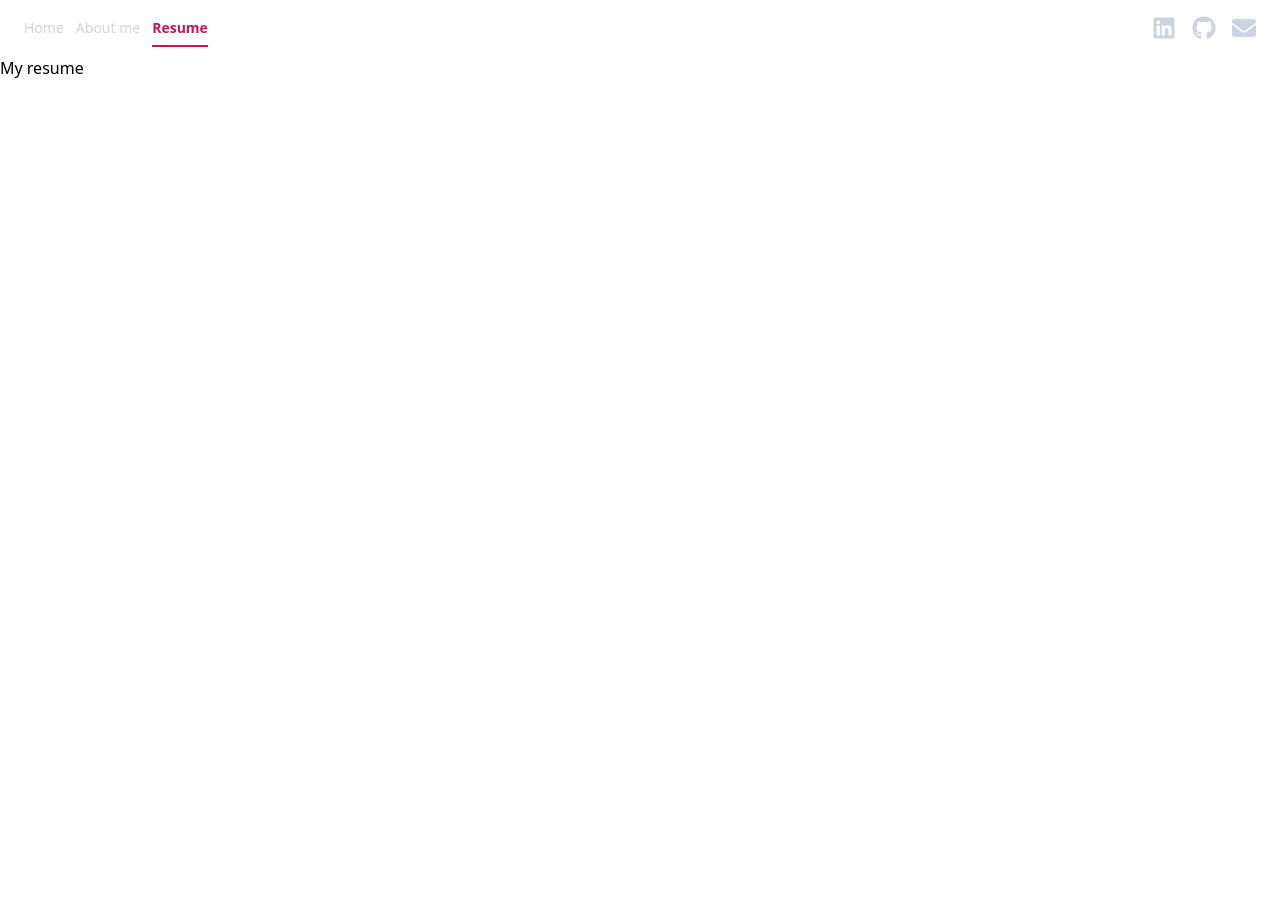
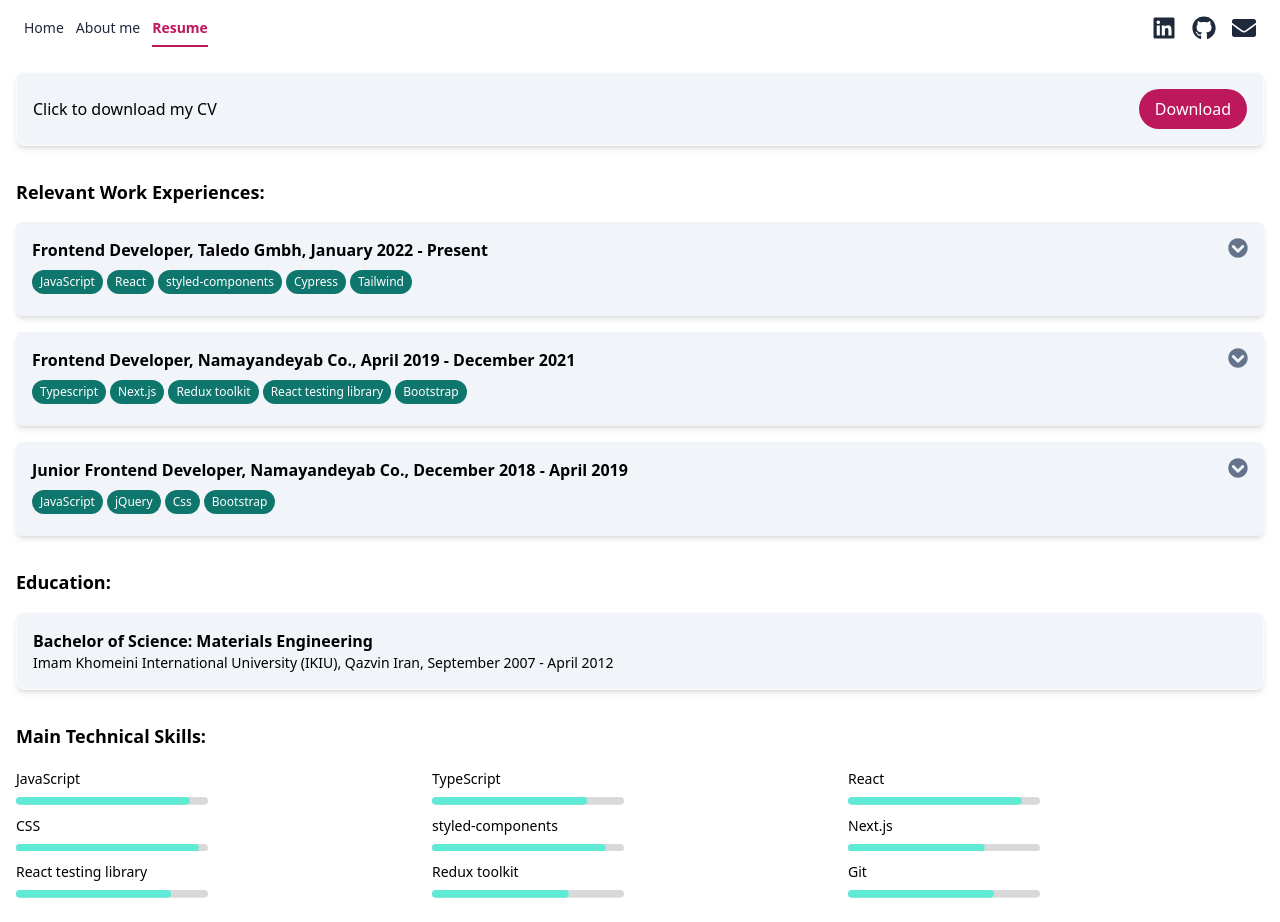
Before and after one commit to yaldakarimi/yaldakarimi.github.io, a React (Create React App) app in the folder my-portfolio/: page /resume in a window 1280 px wide. Before the commit the page ends 800 px from the top, so only its background shows below. Built offline with nearby package versions, Linux system fonts and the light colour scheme.

Commit message:
add views

```diff
--- a/my-portfolio/src/App.js
+++ b/my-portfolio/src/App.js
@@ -1,18 +1,24 @@
 import About from "./views/About";
 import Resume from "views/Resume";
 import Home from "views/Home";
+import { Routes, Route, useLocation } from "react-router-dom";
 import { Navbar } from "components";
-import { Routes, Route } from "react-router-dom";
 
 function App() {
+	const location = useLocation();
+
 	return (
 		<div>
-			<Navbar />
-			<Routes>
-				<Route path="/" element={<Home />} />
-				<Route path="/about" element={<About />} />
-				<Route path="/resume" element={<Resume />} />
-			</Routes>
+			{location.pathname !== "/" && (
+				<Navbar navLinkColor="text-slate-800" color="text-slate-800" />
+			)}
+			<div>
+				<Routes>
+					<Route path="/" element={<Home />} />
+					<Route path="/about" element={<About />} />
+					<Route path="/resume" element={<Resume />} />
+				</Routes>
+			</div>
 		</div>
 	);
 }
--- a/my-portfolio/src/views/About.js
+++ b/my-portfolio/src/views/About.js
@@ -1,10 +1,39 @@
-import React from "react";
-import { Layout } from "components";
+import { Layout, Card } from "components";
 
 const About = () => {
 	return (
 		<div>
-			<Layout title={"About me"}>About me page</Layout>
+			<Layout title={"About me"}>
+				<div className="p-4">
+					<Card className="shadow-md border border-slate-50 p-4 rounded-md bg-slate-100">
+						<h1 className="font-bold text-lg mb-4">My background:</h1>
+						<p className="mb-4 text-sm md:text-base">
+							I'm Yalda Karimi and I am an enthusiastic self-taught frontend
+							developer.
+						</p>
+						<p className="mb-4 text-sm md:text-base">
+							I started my journey in materials engineering, but I soon realized
+							my true passion was programming. For the past four years, I've
+							been working as a frontend developer, specializing in creating
+							user-friendly web interfaces.
+						</p>
+						<p className="mb-4 text-sm md:text-base">
+							My engineering background has given me a unique perspective in
+							problem-solving. It has allowed me to approach programming
+							challenges with a blend of scientific principles and creativity,
+							resulting in innovative solutions.
+						</p>
+						<p>
+							I'm enthusiastic about continuously learning and staying updated
+							in the ever-evolving tech field. My experience as a frontend
+							developer has been marked by a commitment to excellence and a
+							passion for crafting impactful digital experiences. I'm excited to
+							keep pushing boundaries and creating meaningful solutions in this
+							dynamic industry.
+						</p>
+					</Card>
+				</div>
+			</Layout>
 		</div>
 	);
 };
--- a/my-portfolio/src/views/Home.js
+++ b/my-portfolio/src/views/Home.js
@@ -1,10 +1,24 @@
-import { Layout } from "components";
+import { Layout, Navbar } from "components";
 
 const Home = () => {
 	return (
-		<div>
-			<Layout title="Home">Home page</Layout>
-		</div>
+		<Layout title="Home">
+			<div className="min-h-screen flex flex-col bg-slate-800">
+				<div className="mb-4">
+					<Navbar />
+				</div>
+				<div className="flex-grow p-4 flex flex-col justify-center items-center">
+					<img
+						src="yalda.png"
+						className="mb-8 w-64 rounded-full shadow-lg border-white border-2 bg-slate-300 md:max-w-lg"
+						alt="profile"
+					/>
+					<h1 className="text-2xl text-center text-slate-200">
+						My name is Yalda and I am a Frontend Developer.
+					</h1>
+				</div>
+			</div>
+		</Layout>
 	);
 };
 
--- a/my-portfolio/src/views/Resume.js
+++ b/my-portfolio/src/views/Resume.js
@@ -1,9 +1,91 @@
-import { Layout } from "components";
+import {
+	Layout,
+	DownloadButton,
+	Accordion,
+	Card,
+	ProgressBar,
+} from "components";
+
 const Resume = () => {
+	const experiences = [
+		{
+			title: "Frontend Developer, Taledo Gmbh, January 2022 - Present",
+			summary:
+				"<ul><li>Writing efficient code to implement features and functionalities based on project requirements.</li><li>Collaboration with cross-functional teams for timely project delivery.</li><li>Ensure smooth integration of UI/UX designs into the application</li><li>Conducting code reviews and providing constructive feedback to ensure code quality.</li><li>Maintaining and updating the E2E test suite, ensuring reliability as well as writing new tests.</li><li>Implementation of A/B testing, including tracking, segmentation, and treatment assignment.</li><li>Documenting technical specifications, architectural decisions, and project-related information for future reference and knowledge sharing</li><li>Presenting project updates and feature demos to both technical and non-technical stakeholders.</li><li>Conducting soft skills workshops to improve communication and collaboration within the IT team.</li></ul>",
+			tags: ["JavaScript", "React", "styled-components", "Cypress", "Tailwind"],
+		},
+
+		{
+			title: "Frontend Developer, Namayandeyab Co., April 2019 - December 2021",
+			summary:
+				"<ul><li>Implementation and development of the company's new web application</li><li>Enhancing the application performance and speed by migrating to Next.js</li><li>Maintenance of the existing web application.</li><li>Building reusable components and libraries for future utilization.</li><li>Ensure proper implementation of the UI/UX designs and functionalities.</li><li>Collaborate closely with team members to write code and resolve problems.</li></ul>",
+			tags: [
+				"Typescript",
+				"Next.js",
+				"Redux toolkit",
+				"React testing library",
+				"Bootstrap",
+			],
+		},
+
+		{
+			title:
+				"Junior Frontend Developer, Namayandeyab Co., December 2018 - April 2019",
+			summary:
+				"<ul><li>Collaboration with team members to write code and maintain the existing web application.</li><li>Implementation of the new features of the company's product.</li><li>Collaboration with back-end developers and designers to improve usability.</li></ul>",
+			tags: ["JavaScript", "jQuery", "Css", "Bootstrap"],
+		},
+	];
 	return (
-		<div>
-			<Layout title="My resume">My resume</Layout>
-		</div>
+		<Layout title="My resume">
+			<div className="p-4">
+				<Card customClasses="flex justify-between items-center gap-2 ">
+					<h1 className="text-sm md:text-base">Click to download my CV</h1>
+					<DownloadButton />
+				</Card>
+			</div>
+			<div className="p-4">
+				<div className="mb-8">
+					<h1 className="text-lg font-semibold mb-4">
+						Relevant Work Experiences:
+					</h1>
+					{experiences.map(({ title, summary, tags }) => (
+						<Accordion
+							key={title}
+							title={title}
+							content={summary}
+							tags={tags}
+						/>
+					))}
+				</div>
+				<div className="mb-8">
+					<h1 className="text-lg font-semibold mb-4">Education:</h1>
+					<Card>
+						<p className="font-semibold">
+							Bachelor of Science: Materials Engineering
+						</p>
+						<h1 className="text-sm">
+							Imam Khomeini International University (IKIU), Qazvin Iran,
+							September 2007 - April 2012
+						</h1>
+					</Card>
+				</div>
+				<div>
+					<h1 className="text-lg font-semibold mb-4">Main Technical Skills:</h1>
+					<div className="grid grid-cols-3">
+						<ProgressBar percent="90" label="JavaScript" />
+						<ProgressBar percent="80" label="TypeScript" />
+						<ProgressBar percent="90" label="React" />
+						<ProgressBar percent="95" label="CSS" />
+						<ProgressBar percent="90" label="styled-components" />
+						<ProgressBar percent="70" label="Next.js" />
+						<ProgressBar percent="80" label="React testing library" />
+						<ProgressBar percent="70" label="Redux toolkit" />
+						<ProgressBar percent="75" label="Git" />
+					</div>
+				</div>
+			</div>
+		</Layout>
 	);
 };
 
```
